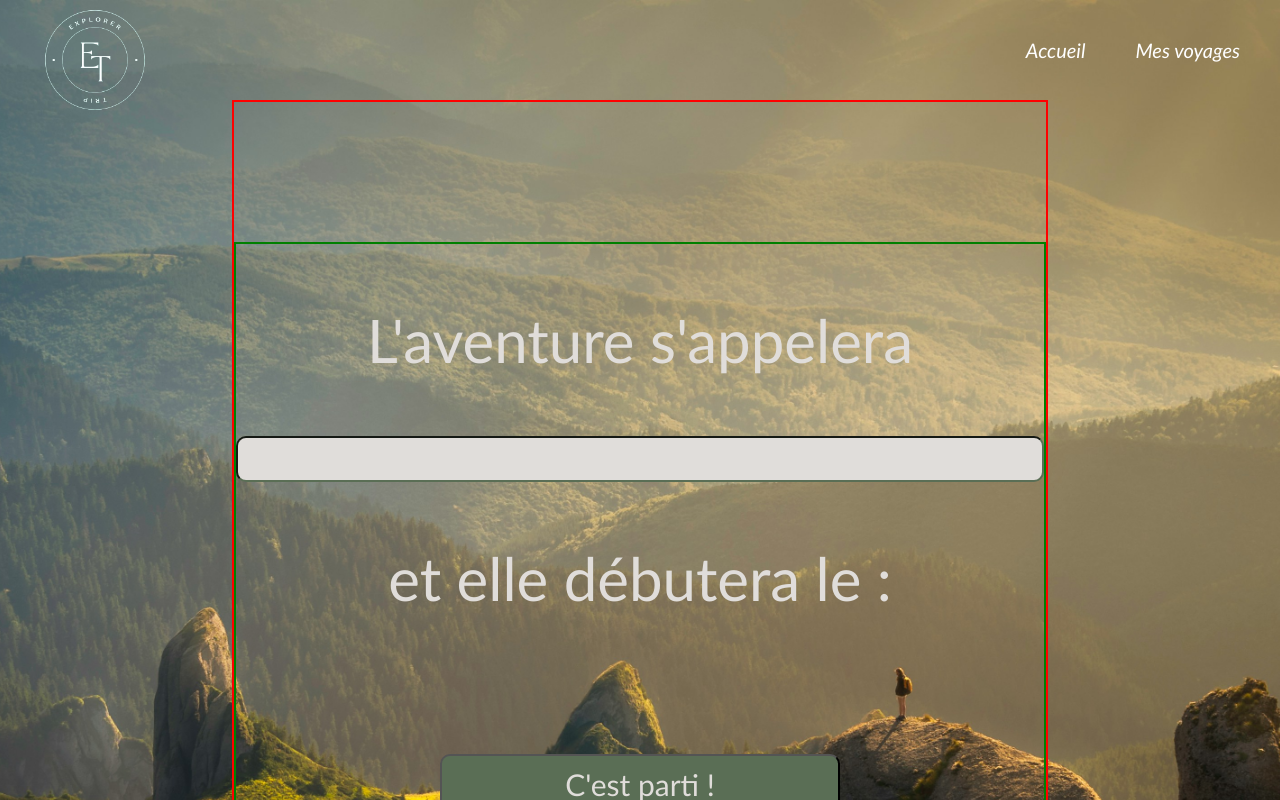
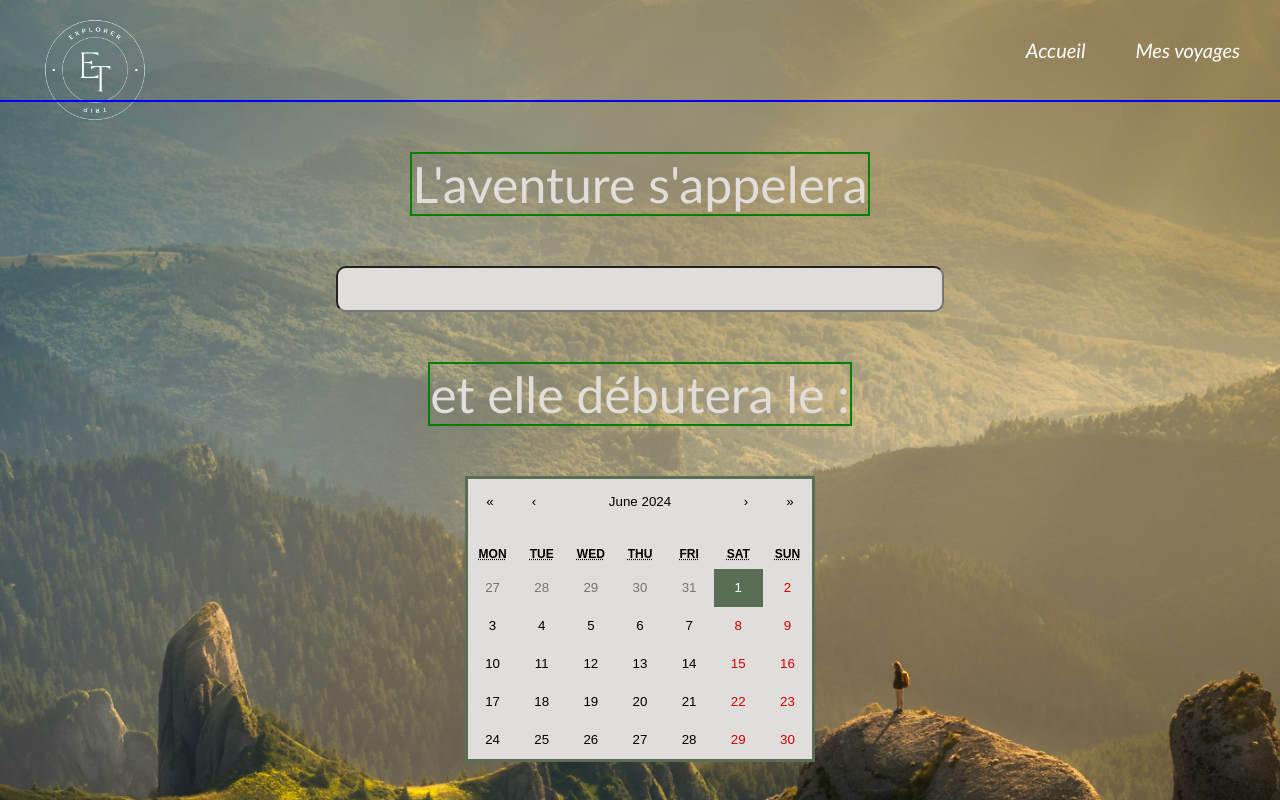
Before and after one commit to ZarakiMelo/Explorer-Trip, a React (Create React App) app: page /MyTrip in a window 1280 px wide. Shown: the top 800 px of the page. Built offline with nearby package versions, Linux system fonts and the light colour scheme.

Commit message:
NewTrip component: add react-calendar component & styled

```diff
--- a/package.json
+++ b/package.json
@@ -14,6 +14,8 @@
     "@types/react": "^18.3.3",
     "@types/react-dom": "^18.3.0",
     "react": "^18.3.1",
+    "react-calendar": "^5.0.0",
+    "react-datepicker": "^6.9.0",
     "react-dom": "^18.3.1",
     "react-router-dom": "^6.23.1",
     "react-scripts": "5.0.1",
@@ -43,5 +45,8 @@
       "last 1 firefox version",
       "last 1 safari version"
     ]
+  },
+  "devDependencies": {
+    "@types/react-datepicker": "^6.2.0"
   }
 }
--- a/src/components/MainNavBar/MainNavBar.module.css
+++ b/src/components/MainNavBar/MainNavBar.module.css
@@ -10,7 +10,7 @@
     height: 150px;
     width: 150px;
     padding-left: 20px;
-    padding-top: 20px;
+    padding-top: 40px;
   }
 
   .nav_container{
--- a/src/components/NewTrip/NewTrip.module.css
+++ b/src/components/NewTrip/NewTrip.module.css
@@ -1,41 +1,33 @@
 .container {
     display: flex;
     flex-direction: column;
-    justify-content: space-between;
     align-items: center;
     position: relative;
-    height: 1050px;
+    height: 1040px;
     width: 100vw;
     background: url('/public/verdantLandScapePicture.jpg') no-repeat center center;
     background-size: cover;
   }
 
-.inputs_container{
-  height: 100%;
-  display: flex;
-  justify-content: center;
-  align-items: center;
-  border: 2px solid red;
-}
 .form_container{
   display: flex;
   flex-direction: column;
-  height: 70%;
-  border: 2px solid green;
-  justify-content: flex-start;
   align-items: center;
+  height: 100%;
+  width: 100vw;
+  border: 2px solid blue;
 }
 
 .text{
-  font-size: 60px;
+  font-size: 50px;
   font-family: 'Trebuchet MS', 'Lucida Sans Unicode', 'Lucida Grande', 'Lucida Sans', Arial, sans-serif;
   color: #e0ddda;
+  border: 2px solid green;
 }
 .input{
   height: 40px;
-  width: 800px;
+  width: 600px;
   border-radius: 10px;
-  border-color: #5A6E55;
   background-color: #e0ddda;
   font-size: 20px;
 }
--- a/src/components/NewTrip/NewTrip.tsx
+++ b/src/components/NewTrip/NewTrip.tsx
@@ -1,32 +1,37 @@
 import React, { useState } from 'react';
 import styles from './NewTrip.module.css';
 import MainNavBar from '../MainNavBar/MainNavBar';
+import Calendar from 'react-calendar';
+import 'react-calendar/dist/Calendar.css';
+import '../../styles/CustomCalendar.css';
 
 
+type ValuePiece = Date | null;
+
+type Value = ValuePiece | [ValuePiece, ValuePiece];
+
 const NewTrip: React.FC = () => {
-  const [trip, setTrip] = useState("");
-  const [startDay,setStartDay] = useState("");
+  const [trip, setTrip] = useState<string>("");
+  const [date, setDate] = useState<Value>(new Date());
 
 
   const handleSubmit = () => {
     if(!trip)console.log("Saisir un nom de voyage");
     else
-    if(!startDay) console.log("Saisir une date de début");
-    else console.log(`${trip} débutera le ${startDay} !`);
+    if(!date) console.log("Saisir une date de début");
+    else console.log(`${trip} débutera le ${date} !`);
     }
 
   return (
     <div className={styles.container}>
       <MainNavBar />
-      <div className={styles.inputs_container}>
         <div className={styles.form_container} >
             <p className={styles.text}>L'aventure s'appelera</p>
             <input className={styles.input} type="text" value={trip} onChange= {(e)=>{setTrip(e.target.value)}} />
             <p className={styles.text}>et elle débutera le :</p>
-
+            <Calendar onChange={setDate} value={date}/>
             <button className={styles.submit_button} type="submit" onClick={handleSubmit}>C'est parti !</button>
         </div>
-      </div>
     </div>
   );
 };
--- a/src/pages/HomePage/HomePage.module.css
+++ b/src/pages/HomePage/HomePage.module.css
@@ -6,3 +6,7 @@
     margin: 0;
     background-color: #e0ddda;
 }
+
+.react-calendar__tile--now {
+    background: #c9c9c3;
+  }
--- /dev/null
+++ b/src/styles/CustomCalendar.css
@@ -0,0 +1,19 @@
+.react-calendar {
+    width: 350px;
+    max-width: 100%;
+    background:#e0ddda;
+    border: 3px solid #5A6E55;
+    font-family: Arial, Helvetica, sans-serif;
+    line-height: 1.125em;
+  }
+  .react-calendar__tile--now {
+    background: #c9c9c3;
+  }
+  .react-calendar__tile--active {
+    background: #5A6E55;
+    color: white;
+  }
+  .react-calendar__tile--active:enabled:hover,
+.react-calendar__tile--active:enabled:focus {
+  background: #5A6E55;
+}
```
Also changed, not shown: 1 other file (tests, documents, lock files or other folders).
